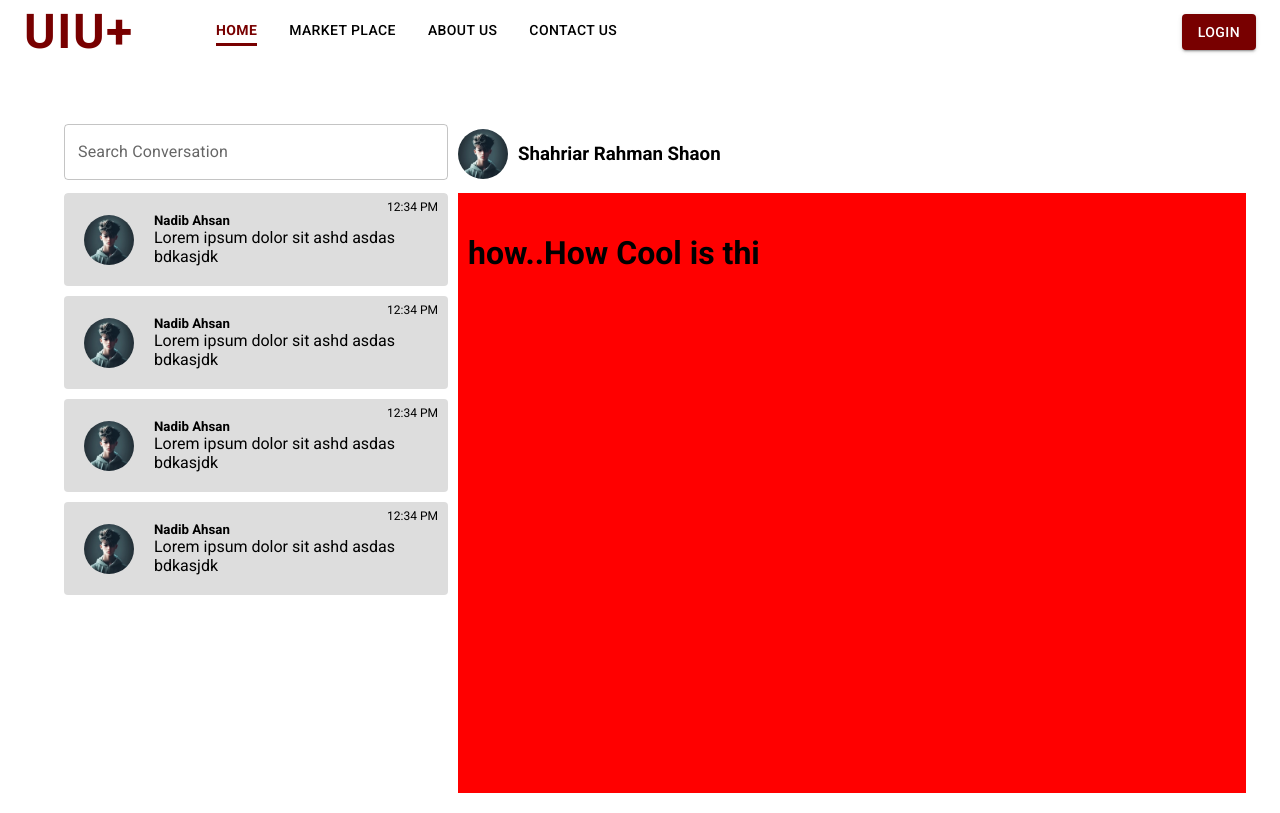
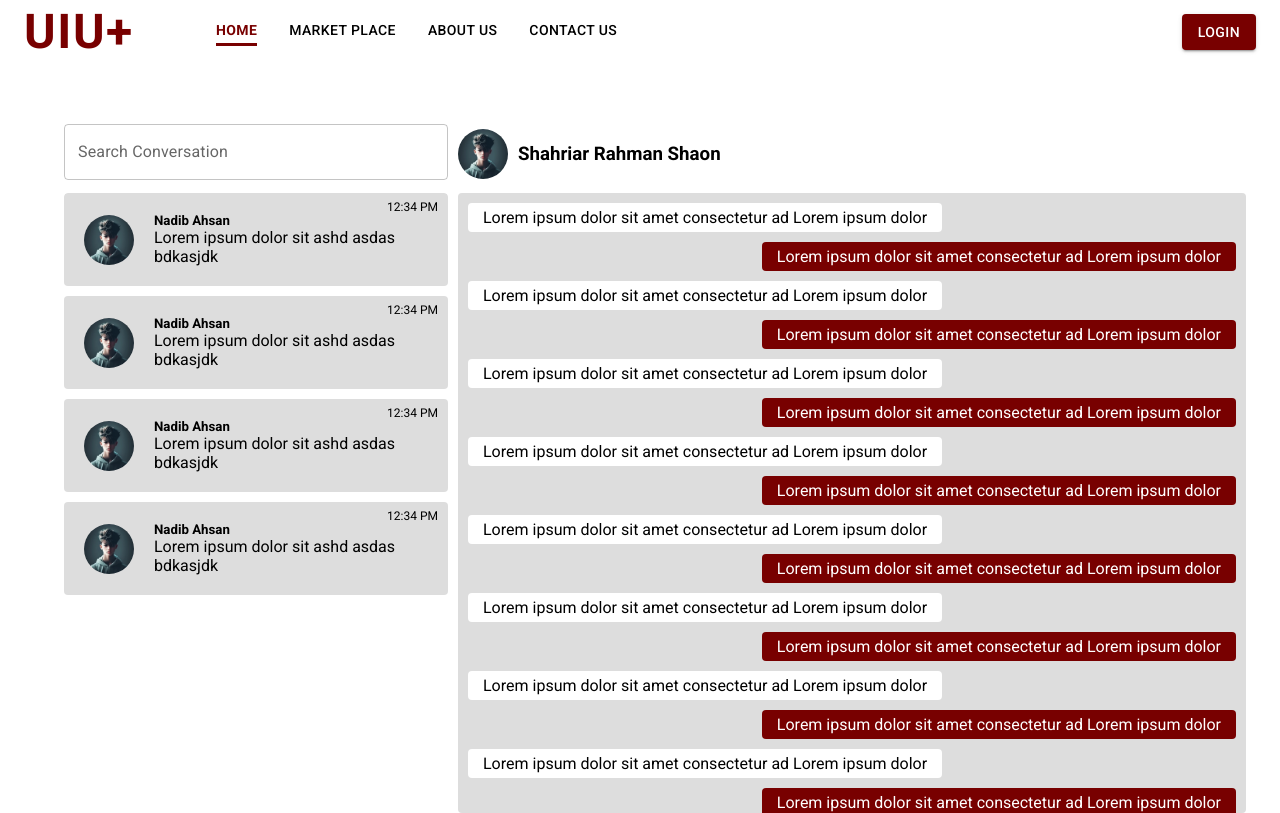
Before and after one commit to nadibahsan10/frontend, a React (Vite) app: page / in a window 1280 px wide. Built offline with nearby package versions, Linux system fonts and the light colour scheme.

Commit message:
Messging system

```diff
--- /dev/null
+++ b/src/Message/components/Conversation.css
@@ -0,0 +1,5 @@
+.message-conversation {
+  display: flex;
+  flex-direction: column;
+  overflow: auto;
+}
--- /dev/null
+++ b/src/Message/components/Conversation.jsx
@@ -0,0 +1,29 @@
+import React from "react";
+
+import { Sent, Recived } from "./Text";
+import "./Conversation.css";
+
+const Conversation = () => {
+  return (
+    <div className="message-conversation">
+      <Sent />
+      <Recived />
+      <Sent />
+      <Recived />
+      <Sent />
+      <Recived />
+      <Sent />
+      <Recived />
+      <Sent />
+      <Recived />
+      <Sent />
+      <Recived />
+      <Sent />
+      <Recived />
+      <Sent />
+      <Recived />
+    </div>
+  );
+};
+
+export default Conversation;
--- /dev/null
+++ b/src/Message/components/Text.css
@@ -0,0 +1,19 @@
+.recived-body {
+  background-color: white;
+  padding: 5px 15px;
+  border-radius: 4px;
+  width: fit-content;
+  max-width: 70%;
+  margin-bottom: 10px;
+  align-self: flex-start;
+}
+.sent-body {
+  background-color: #780000;
+  color: white;
+  padding: 5px 15px;
+  border-radius: 4px;
+  width: fit-content;
+  max-width: 70%;
+  margin-bottom: 10px;
+  align-self: flex-end;
+}
--- /dev/null
+++ b/src/Message/components/Text.jsx
@@ -0,0 +1,23 @@
+import React from "react";
+
+import "./Text.css";
+
+export const Sent = () => {
+  return (
+    <div className="recived-body">
+      <p style={{ margin: 0 }}>
+        Lorem ipsum dolor sit amet consectetur ad Lorem ipsum dolor
+      </p>
+    </div>
+  );
+};
+
+export const Recived = () => {
+  return (
+    <div className="sent-body">
+      <p style={{ margin: 0 }}>
+        Lorem ipsum dolor sit amet consectetur ad Lorem ipsum dolor
+      </p>
+    </div>
+  );
+};
--- a/src/Message/pages/Message.css
+++ b/src/Message/pages/Message.css
@@ -26,9 +26,26 @@
 .conversation {
   height: 600px;
   width: 100%;
-  background-color: red;
-  padding: 0px 10px;
+  background-color: rgb(221, 221, 221);
+  border-radius: 4px;
+  padding: 10px 10px;
   margin-left: 10px;
+  overflow: auto;
+}
+.conversation::-webkit-scrollbar {
+  width: 12px;
+  margin-left: 5px;
+}
+
+.conversation::-webkit-scrollbar-thumb {
+  background-color: #780000;
+  border-radius: 4px;
+  margin-left: 5px;
+}
+
+.conversation::-webkit-scrollbar-track {
+  background-color: #f1f1f1;
+  margin-left: 5px;
 }
 .chat {
   height: 100px;
--- a/src/Message/pages/Message.jsx
+++ b/src/Message/pages/Message.jsx
@@ -3,6 +3,7 @@ import { Container, TextField, Grid, Button } from "@mui/material";
 
 import ProfilePicture from "../../Shared/Avatar";
 import Participants from "../components/Participants";
+import Conversation from "../components/Conversation";
 import "./Message.css";
 
 const Message = () => {
@@ -30,8 +31,7 @@ const Message = () => {
         </Grid>
         <Grid item xs={8}>
           <div className="conversation">
-            <br />
-            <h1>how..How Cool is thi</h1>
+            <Conversation />
           </div>
         </Grid>
       </Grid>
```
